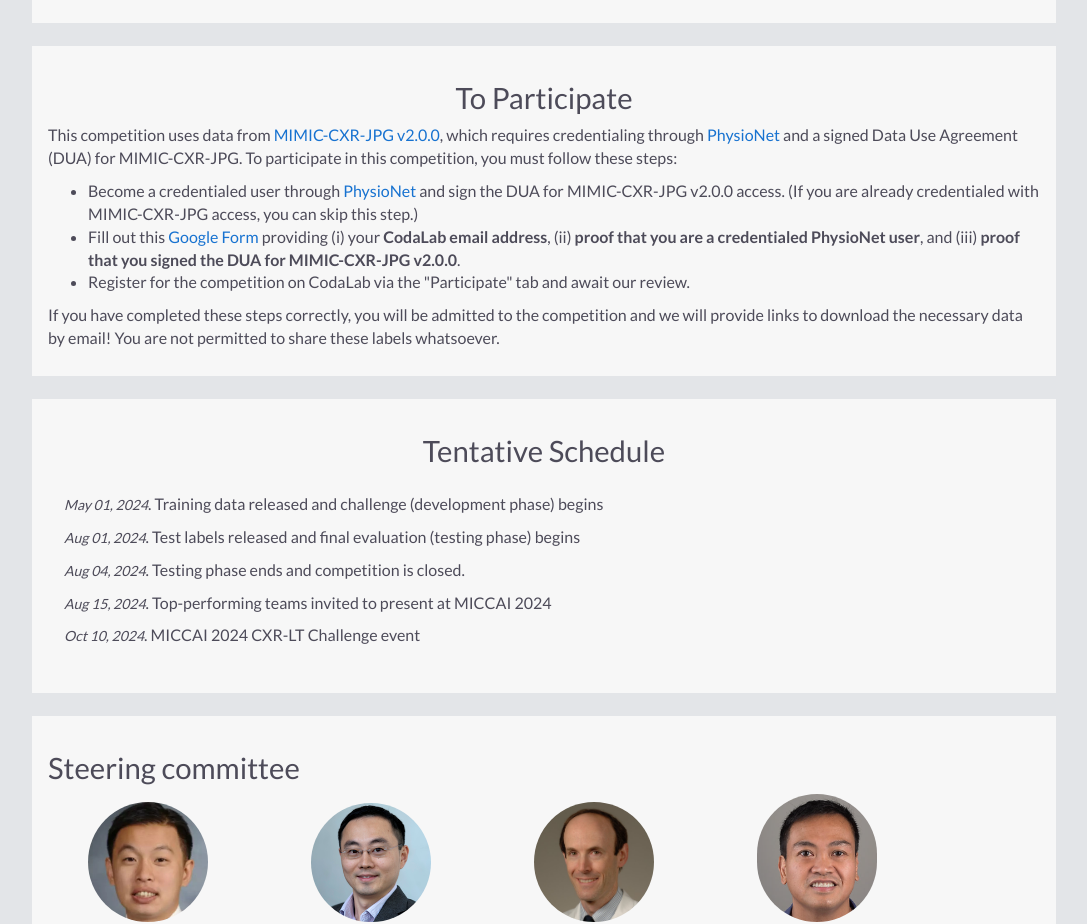
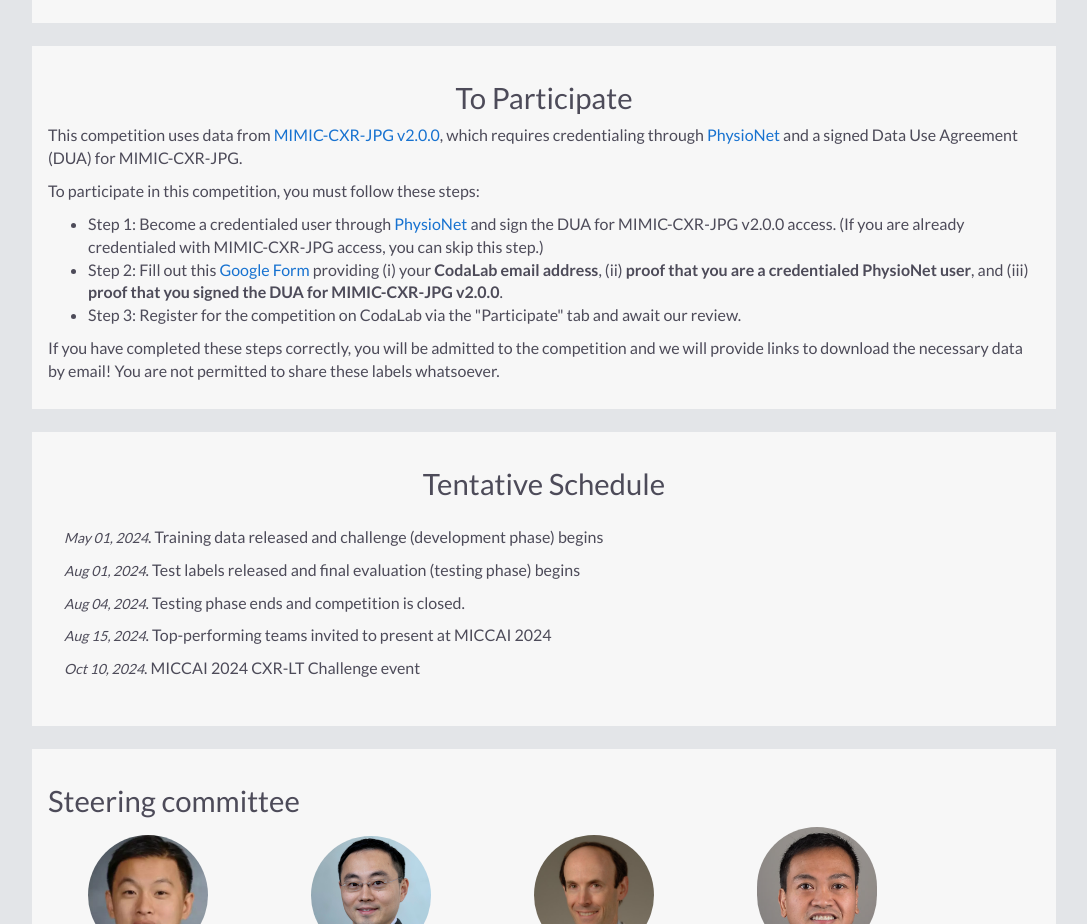
Before and after one commit to bionlplab/2024_MICCAI_CXRLT, a plain HTML site: page index.html in a window 1280 px wide. Shown: the part 1628-2552 px from the top of the page, without its empty margins (96-1183 px from the left). Drawn offline with nearby package versions, Linux system fonts and the light colour scheme.

Commit message:
update participation steps

```diff
--- a/index.html
+++ b/index.html
@@ -89,17 +89,18 @@
 <div class="container">
   <h2>To Participate</h2>
     <div class="overview">
-      <p>
-      This competition uses data from <a href="https://physionet.org/content/mimic-cxr-jpg/2.0.0/">MIMIC-CXR-JPG v2.0.0</a>, which requires credentialing through <a href="https://physionet.org/">PhysioNet</a> and a signed Data Use Agreement (DUA) for MIMIC-CXR-JPG.
+      <p>This competition uses data from <a href="https://physionet.org/content/mimic-cxr-jpg/2.0.0/">MIMIC-CXR-JPG v2.0.0</a>, which requires credentialing through <a href="https://physionet.org/">PhysioNet</a> and a signed Data Use Agreement (DUA) for MIMIC-CXR-JPG. </p>
 
-      To participate in this competition, you must follow these steps:
+      <p>To participate in this competition, you must follow these steps:</p>
+
       <ul>
-        <li>Become a credentialed user through <a href="https://physionet.org/">PhysioNet</a> and sign the DUA for MIMIC-CXR-JPG v2.0.0 access. (If you are already credentialed with MIMIC-CXR-JPG access, you can skip this step.)</li>
-        <li>Fill out this <a href="https://forms.gle/k8bApLNy85rgnTRc6">Google Form</a> providing (i) your <strong>CodaLab email address</strong>, (ii) <strong>proof that you are a credentialed PhysioNet user</strong>, and (iii) <strong>proof that you signed the DUA for MIMIC-CXR-JPG v2.0.0</strong>.</li>
-        <li>Register for the competition on CodaLab via the "Participate" tab and await our review. </li>
+        <li>Step 1: Become a credentialed user through <a href="https://physionet.org/">PhysioNet</a> and sign the DUA for MIMIC-CXR-JPG v2.0.0 access. (If you are already credentialed with MIMIC-CXR-JPG access, you can skip this step.)</li>
+        <li>Step 2: Fill out this <a href="https://forms.gle/k8bApLNy85rgnTRc6">Google Form</a> providing (i) your <strong>CodaLab email address</strong>, (ii) <strong>proof that you are a credentialed PhysioNet user</strong>, and (iii) <strong>proof that you signed the DUA for MIMIC-CXR-JPG v2.0.0</strong>.</li>
+        <li>Step 3: Register for the competition on CodaLab via the "Participate" tab and await our review. </li>
       </ul>
-      If you have completed these steps correctly, you will be admitted to the competition and we will provide links to download the necessary data by email! You are not permitted to share these labels whatsoever.
-      </p>
+
+      <p>If you have completed these steps correctly, you will be admitted to the competition and we will provide links to download the necessary data by email! You are not permitted to share these labels whatsoever.</p>
+
     </div>
 </div>
 
```
